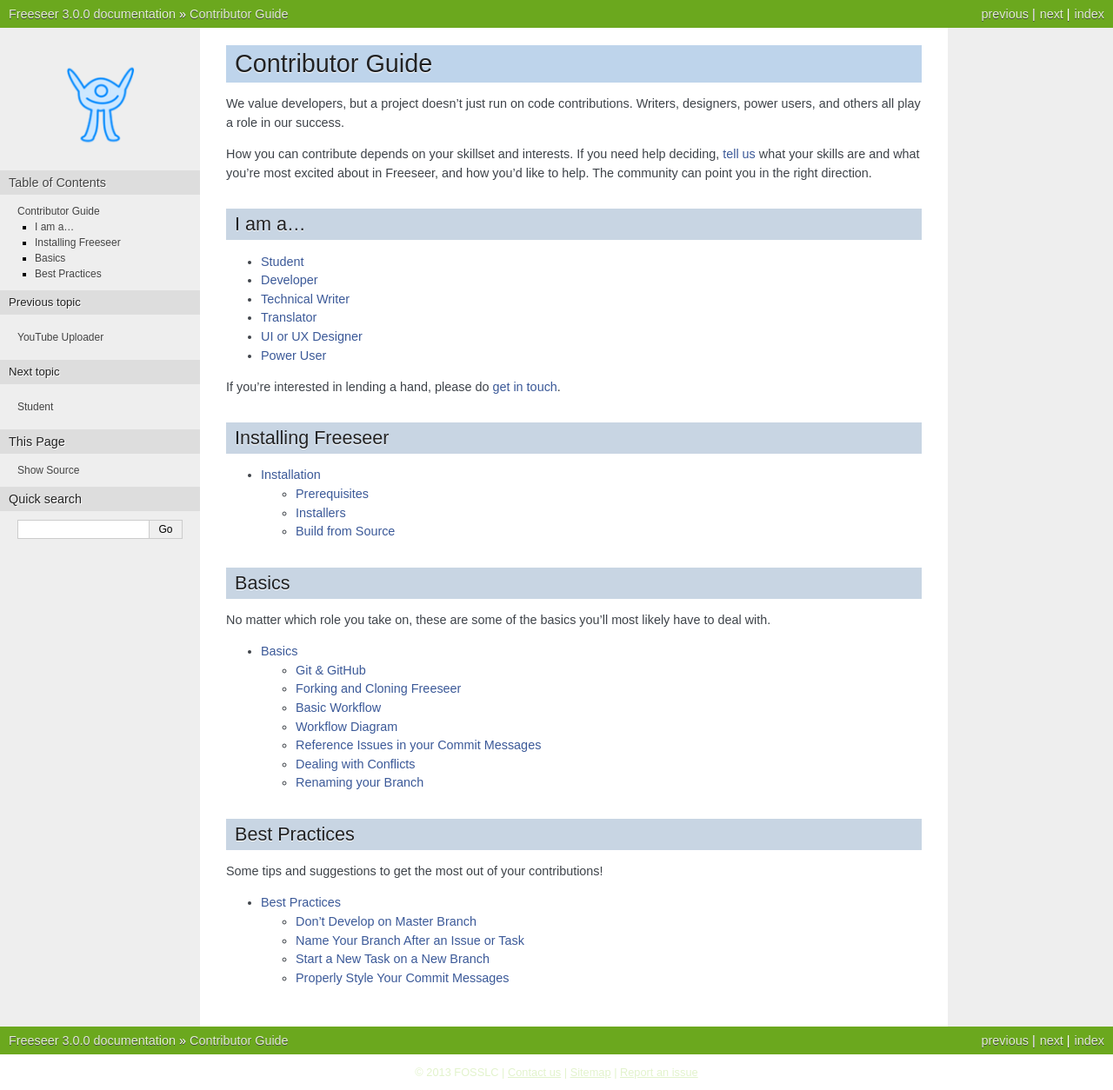
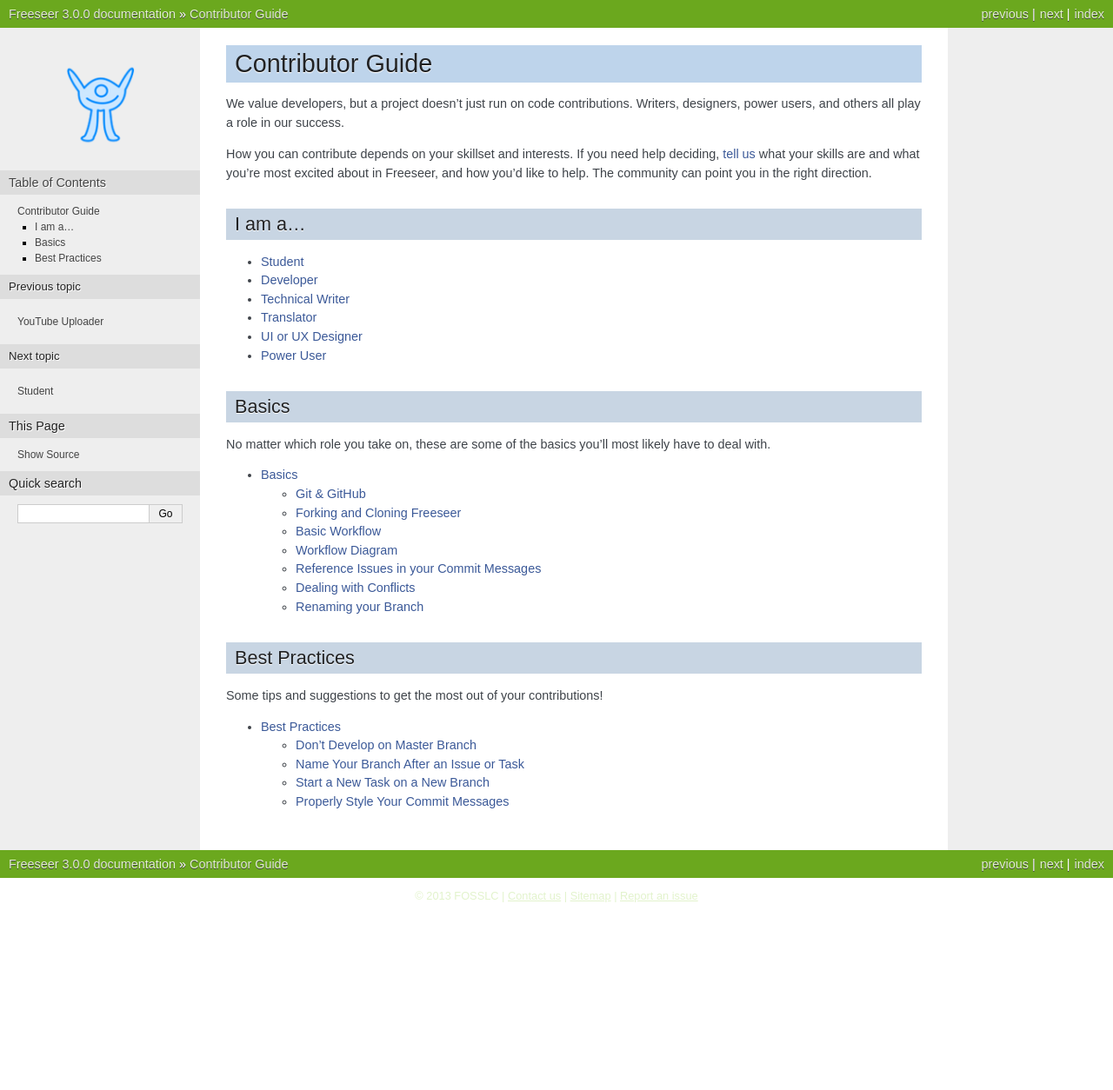
Before and after one commit to Freeseer/freeseer, a Sphinx documentation site: the page built from source/contribute/index.rst, in a window 1280 px wide. Shown: the whole page at 87% size. Built offline with Sphinx 7.4.7, drawn with Linux system fonts in a browser that asks for light colours; after the commit the page ends 1051 px from its top, so only the background shows below that.

Commit message:
Remove "Installing Freeseer" page
The Quick Start guide does a good job of covering the installation
process. Having multiple places where we discuss the same thing is
confusing for the user and more for us to maintain.

Also removed some junk such as comments.

```diff
--- a/source/contribute/index.rst
+++ b/source/contribute/index.rst
@@ -22,23 +22,6 @@ I am a...
    designers
    powerusers
 
-.. student/intern
-.. developer
-.. technical writer
-.. translator
-.. UI designer / UX expert
-.. power user
-
-If you're interested in lending a hand, please do :doc:`get in touch </contact>`.
-
-Installing Freeseer
--------------------
-
-.. toctree::
-   :maxdepth: 2
-
-   install
-
 Basics
 ------
 
```
Also changed, not shown: source/contribute/install.rst (deleted, +0 -40 lines).
